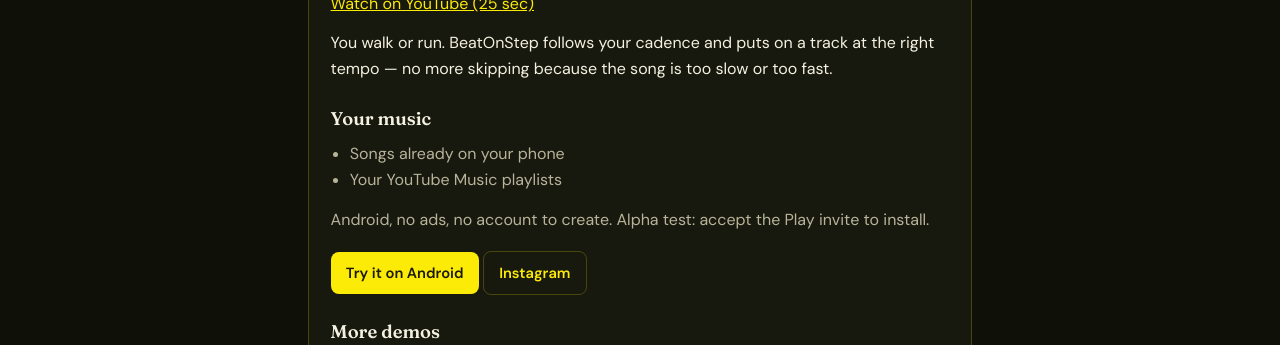
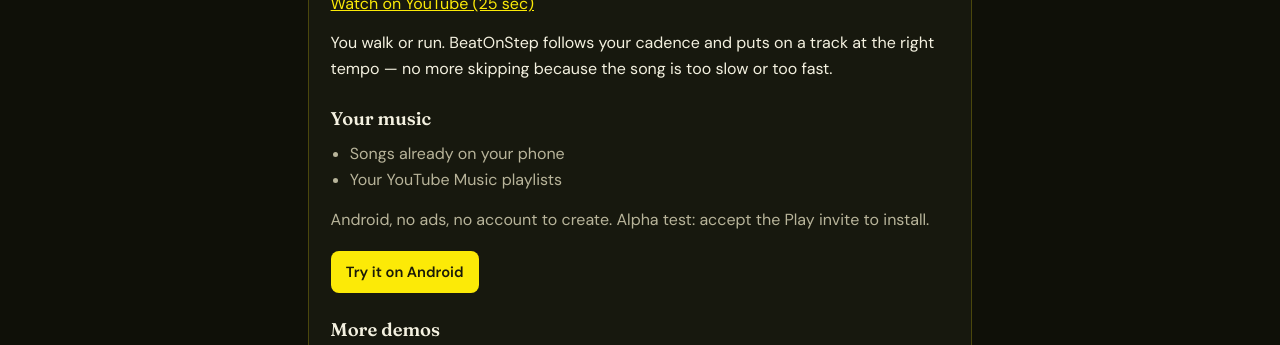
Before and after one commit to rafa-create/beatonstep-website, a plain HTML site: page index.html in a window 1280 px wide. Shown: the part 584-929 px from the top of the page. Drawn offline with Linux system fonts and the light colour scheme.

Commit message:
Keep Instagram in footer only.

```diff
--- a/index.html
+++ b/index.html
@@ -82,7 +82,6 @@
       <nav class="cta">
         <a class="btn btn-primary" data-fr href="https://play.google.com/apps/testing/com.patrick.beatonstep">Essayer sur Android</a>
         <a class="btn btn-primary" data-en href="https://play.google.com/apps/testing/com.patrick.beatonstep">Try it on Android</a>
-        <a class="btn btn-ghost" href="https://www.instagram.com/beatonstep/">Instagram</a>
       </nav>
       <h2 data-fr>Plus de démos</h2>
       <h2 data-en>More demos</h2>
```
